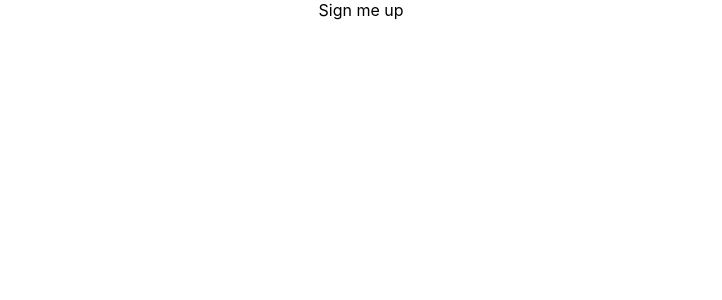
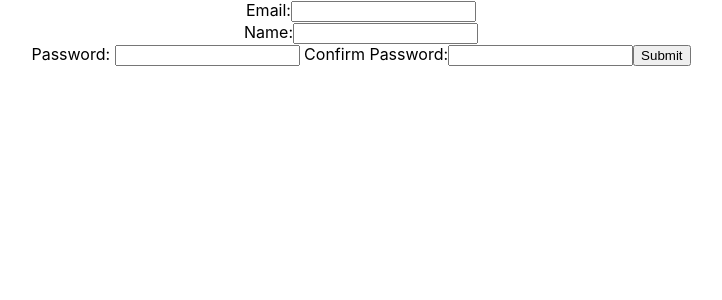
Before and after one commit to Rakitzis45/flatbook-react, a React (Create React App) app: page /signup in a window 1280 px wide. Shown: the top 300 px of the page, without its empty margins (279-1001 px from the left). Built offline with nearby package versions, Linux system fonts and the light colour scheme.

Commit message:
component for signup and connected to dispatch

```diff
--- a/src/containers/users/SignupUser.js
+++ b/src/containers/users/SignupUser.js
@@ -1,11 +1,60 @@
 import React from 'react'
+import {signupUser} from '../../actions/user'
+import {connect} from 'react-redux'
+import { withRouter } from 'react-router-dom';
 
-export default class SignupUser extends React.Component {
+
+class SignupUser extends React.Component {
+    state = {
+        user: "",
+        password: "",
+        confimPassword: '',
+        name: ''
+    }
+
+    handleChange = event => {
+        this.setState({
+            [event.target.name]: event.target.value
+        })
+    }
+
+    handleSubmit = event => {
+        event.preventDefault()
+        if(this.state.password === this.state.confimPassword){
+        let user = {email: this.state.user, password: this.state.password, password_confirmation: this.state.confimPassword, name: this.state.name}
+        this.props.signupUser(user, this.props.history)
+        } else {
+            alert('Passwords did not match')
+        }
+    }
 
 
     render(){
-        return <div>Sign me up</div>
+        return <div>
+                <form onSubmit={this.handleSubmit}>
+                    <label>Email:</label>
+                    <input type="text" value={this.state.user} onChange={this.handleChange} name='user'/>
+                    <br/>
+                    <label>Name:</label>
+                    <input type="text" value={this.state.name} onChange={this.handleChange} name='name'/>
+<br></br>
+                    <label> Password: </label>
+                    <input type="password" value={this.state.password} onChange={this.handleChange} name='password'/>
+                    <lable> Confirm Password:</lable>
+                    <input type='password' value={this.state.confirmPassword} onChange={this.handleChange} name='confimPassword'></input>
+                    <input type="submit"/>
+                </form>
+            </div>
     }
 
 
 }
+
+function mapDispatchToProps(dispatch){
+    return {
+        signupUser: (user, history) => dispatch(signupUser(user, history))
+    }
+}
+
+
+export default withRouter(connect(null, mapDispatchToProps)(SignupUser))
```
